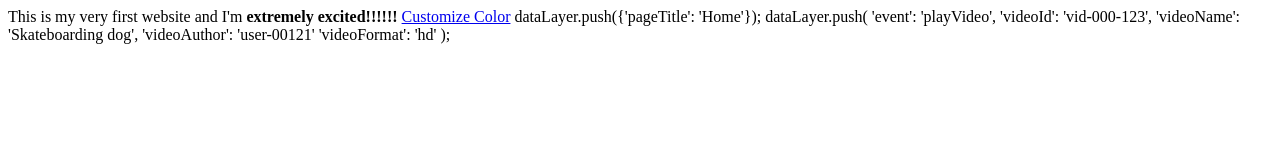
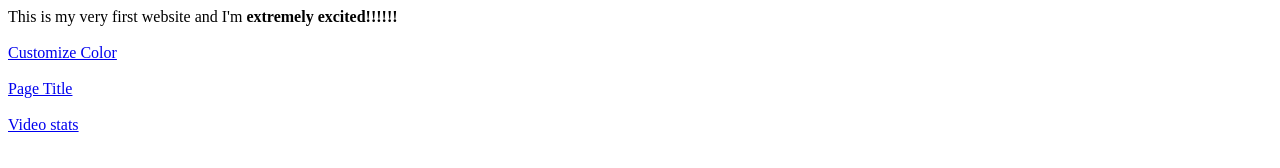
Before and after one commit to ajaxwini/ajaxwini.github.io, a plain HTML site: page index.html in a window 1280 px wide. Drawn offline with Linux system fonts and the light colour scheme.

Commit message:
3rd change

```diff
--- a/index.html
+++ b/index.html
@@ -12,8 +12,6 @@ j=d.createElement(s),dl=l!='dataLayer'?'&l='+l:'';j.async=true;j.src=
 
    <body>
 
-   <noscript><iframe src="https://www.googletagmanager.com/ns.html?id=GTM-MRJWSFZ"
-height="0" width="0" style="display:none;visibility:hidden"></iframe></noscript>
 
    <script type="text/javascript">
 		dataLayer = [{
@@ -24,22 +22,35 @@ height="0" width="0" style="display:none;visibility:hidden"></iframe></noscript>
 	</script>
 
 	This is my very first website and I'm <b>extremely excited!!!!!!</b>
-
+	<br/>
+	<br/>
 	<a href="#"
    name="color"
    onclick="dataLayer.push({
      'color': 'red',
      'conversionValue': 50,
      'event': 'customizeCar'});">Customize Color</a>
-
-	 dataLayer.push({'pageTitle': 'Home'});
-
-	 dataLayer.push(
+	 <br/>
+	<br/>
+	 <a href="#"
+   name="color"
+   onclick="dataLayer.push({'pageTitle': 'Home'});">Page Title</a>
+	 <br/>
+	<br/>
+	  <a href="#"
+   name="color"
+   onclick="dataLayer.push(
 	'event': 'playVideo',
 	'videoId': 'vid-000-123',
 	'videoName': 'Skateboarding dog',
 	'videoAuthor': 'user-00121'
 	'videoFormat': 'hd'
-);
+	);">Video stats</a>
+
+
+
+   <noscript><iframe src="https://www.googletagmanager.com/ns.html?id=GTM-MRJWSFZ"
+height="0" width="0" style="display:none;visibility:hidden"></iframe></noscript>
+
    </body>
 </html>
```
